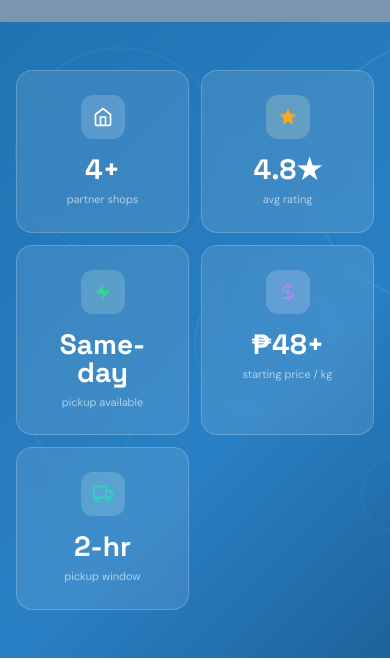
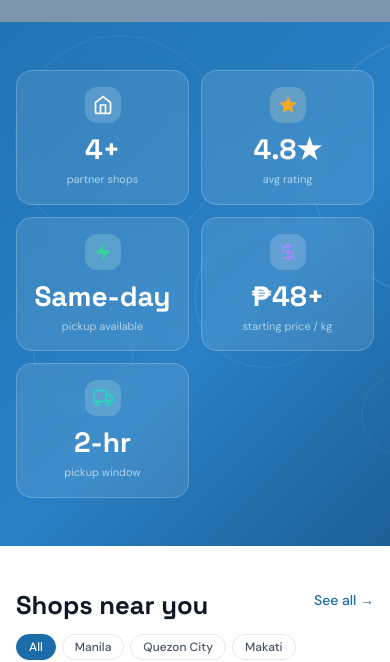
Before and after one commit to carlosaculsan-ui/LabadaGo, a React (Vite) app: page / in a window 390 px wide. Shown: the part 822-1484 px from the top of the page. Built offline with nearby package versions, Linux system fonts and the light colour scheme; no server answers; the database is empty; grey boxes are pictures that could not be loaded.

Commit message:
fix: mobile layout — remove duplicate login, stack footer, fix stats strip overflow

```diff
--- a/src/components/Navbar.jsx
+++ b/src/components/Navbar.jsx
@@ -466,13 +466,7 @@ export default function Navbar() {
               <div className="h-px bg-[#e5e7eb] mx-2 my-1" />
               <button onClick={() => { setMobileMenuOpen(false); handleSignOut() }} className="w-full text-left px-4 py-3 text-sm text-red-400 hover:bg-red-50 rounded-xl transition-colors">Sign out</button>
             </div>
-          ) : (
-            <div className="border-t border-[#e5e7eb] p-3">
-              <Link to="/signin" onClick={() => setMobileMenuOpen(false)} className="block w-full text-center bg-[#1B6CA8] text-white font-semibold px-4 py-3 rounded-xl text-sm hover:bg-[#155a8a] transition-colors">
-                Login
-              </Link>
-            </div>
-          )}
+          ) : null}
         </div>
       )}
     </header>
--- a/src/layouts/RootLayout.jsx
+++ b/src/layouts/RootLayout.jsx
@@ -20,7 +20,7 @@ export default function RootLayout() {
     <>
       <Navbar />
       <WelcomeModal />
-      <main className="pt-[88px]">
+      <main className="pt-[88px] overflow-x-hidden">
         <Outlet />
       </main>
 
@@ -34,7 +34,7 @@ export default function RootLayout() {
               Pickup, wash, and delivery — connecting you with verified local laundry shops across the Philippines.
             </p>
           </div>
-          <div className="grid grid-cols-3 gap-6 md:flex md:gap-12 md:shrink-0">
+          <div className="grid grid-cols-1 gap-8 sm:grid-cols-3 sm:gap-6 md:flex md:gap-12 md:shrink-0">
             {Object.entries(FOOTER_LINKS).map(([heading, links]) => (
               <div key={heading}>
                 <p className="text-[10px] font-semibold uppercase tracking-[0.1em] text-white/40 mb-4">
--- a/src/pages/Home.jsx
+++ b/src/pages/Home.jsx
@@ -352,10 +352,10 @@ export default function Home() {
         </div>
 
         <div className="relative z-10 max-w-[1280px] mx-auto px-4 md:px-8">
-          <div className={`grid gap-3 md:gap-4 ${showPersonalStat ? 'grid-cols-2 md:grid-cols-3 xl:grid-cols-6' : 'grid-cols-2 md:grid-cols-5'}`}>
+          <div className={`grid gap-3 md:gap-4 ${showPersonalStat ? 'grid-cols-2 sm:grid-cols-3 md:grid-cols-3 xl:grid-cols-6' : 'grid-cols-2 sm:grid-cols-3 md:grid-cols-5'}`}>
 
-            <div className="bg-white/10 border border-white/20 rounded-2xl px-6 py-6 flex flex-col items-center text-center hover:bg-white/20 hover:-translate-y-1 transition-all duration-200 cursor-default backdrop-blur-sm">
-              <div className="w-11 h-11 rounded-xl bg-[#DBEAFE]/20 flex items-center justify-center mb-4">
+            <div className="bg-white/10 border border-white/20 rounded-2xl px-3 py-4 sm:px-6 sm:py-6 flex flex-col items-center text-center hover:bg-white/20 hover:-translate-y-1 transition-all duration-200 cursor-default backdrop-blur-sm">
+              <div className="w-9 h-9 sm:w-11 sm:h-11 rounded-xl bg-[#DBEAFE]/20 flex items-center justify-center mb-3 sm:mb-4">
                 <svg viewBox="0 0 24 24" fill="none" stroke="white" strokeWidth="2" className="w-5 h-5">
                   <path d="M3 9l9-7 9 7v11a2 2 0 01-2 2H5a2 2 0 01-2-2z"/><polyline points="9,22 9,12 15,12 15,22"/>
                 </svg>
@@ -364,8 +364,8 @@ export default function Home() {
               <p className="text-[11px] text-white/60 mt-2">partner shops</p>
             </div>
 
-            <div className="bg-white/10 border border-white/20 rounded-2xl px-6 py-6 flex flex-col items-center text-center hover:bg-white/20 hover:-translate-y-1 transition-all duration-200 cursor-default backdrop-blur-sm">
-              <div className="w-11 h-11 rounded-xl bg-[#FEF3C7]/20 flex items-center justify-center mb-4">
+            <div className="bg-white/10 border border-white/20 rounded-2xl px-3 py-4 sm:px-6 sm:py-6 flex flex-col items-center text-center hover:bg-white/20 hover:-translate-y-1 transition-all duration-200 cursor-default backdrop-blur-sm">
+              <div className="w-9 h-9 sm:w-11 sm:h-11 rounded-xl bg-[#FEF3C7]/20 flex items-center justify-center mb-3 sm:mb-4">
                 <svg viewBox="0 0 24 24" fill="#F5A623" className="w-5 h-5">
                   <path d="M12 2l3.09 6.26L22 9.27l-5 4.87 1.18 6.88L12 17.77l-6.18 3.25L7 14.14 2 9.27l6.91-1.01L12 2z"/>
                 </svg>
@@ -374,8 +374,8 @@ export default function Home() {
               <p className="text-[11px] text-white/60 mt-2">avg rating</p>
             </div>
 
-            <div className="bg-white/10 border border-white/20 rounded-2xl px-6 py-6 flex flex-col items-center text-center hover:bg-white/20 hover:-translate-y-1 transition-all duration-200 cursor-default backdrop-blur-sm">
-              <div className="w-11 h-11 rounded-xl bg-[#D1FAE5]/20 flex items-center justify-center mb-4">
+            <div className="bg-white/10 border border-white/20 rounded-2xl px-3 py-4 sm:px-6 sm:py-6 flex flex-col items-center text-center hover:bg-white/20 hover:-translate-y-1 transition-all duration-200 cursor-default backdrop-blur-sm">
+              <div className="w-9 h-9 sm:w-11 sm:h-11 rounded-xl bg-[#D1FAE5]/20 flex items-center justify-center mb-3 sm:mb-4">
                 <svg viewBox="0 0 24 24" fill="#34D399" className="w-5 h-5">
                   <path d="M13 2L3 14h9l-1 8 10-12h-9l1-8z"/>
                 </svg>
@@ -384,8 +384,8 @@ export default function Home() {
               <p className="text-[11px] text-white/60 mt-2">pickup available</p>
             </div>
 
-            <div className="bg-white/10 border border-white/20 rounded-2xl px-6 py-6 flex flex-col items-center text-center hover:bg-white/20 hover:-translate-y-1 transition-all duration-200 cursor-default backdrop-blur-sm">
-              <div className="w-11 h-11 rounded-xl bg-[#EDE9FE]/20 flex items-center justify-center mb-4">
+            <div className="bg-white/10 border border-white/20 rounded-2xl px-3 py-4 sm:px-6 sm:py-6 flex flex-col items-center text-center hover:bg-white/20 hover:-translate-y-1 transition-all duration-200 cursor-default backdrop-blur-sm">
+              <div className="w-9 h-9 sm:w-11 sm:h-11 rounded-xl bg-[#EDE9FE]/20 flex items-center justify-center mb-3 sm:mb-4">
                 <svg viewBox="0 0 24 24" fill="none" stroke="#A78BFA" strokeWidth="2" className="w-5 h-5">
                   <line x1="12" y1="1" x2="12" y2="23"/><path d="M17 5H9.5a3.5 3.5 0 000 7h5a3.5 3.5 0 010 7H6"/>
                 </svg>
@@ -394,8 +394,8 @@ export default function Home() {
               <p className="text-[11px] text-white/60 mt-2">starting price / kg</p>
             </div>
 
-            <div className="bg-white/10 border border-white/20 rounded-2xl px-6 py-6 flex flex-col items-center text-center hover:bg-white/20 hover:-translate-y-1 transition-all duration-200 cursor-default backdrop-blur-sm">
-              <div className="w-11 h-11 rounded-xl bg-[#CCFBF1]/20 flex items-center justify-center mb-4">
+            <div className="bg-white/10 border border-white/20 rounded-2xl px-3 py-4 sm:px-6 sm:py-6 flex flex-col items-center text-center hover:bg-white/20 hover:-translate-y-1 transition-all duration-200 cursor-default backdrop-blur-sm">
+              <div className="w-9 h-9 sm:w-11 sm:h-11 rounded-xl bg-[#CCFBF1]/20 flex items-center justify-center mb-3 sm:mb-4">
                 <svg viewBox="0 0 24 24" fill="none" stroke="#2DD4BF" strokeWidth="2" className="w-5 h-5">
                   <rect x="1" y="3" width="15" height="13"/><polygon points="16,8 20,8 23,11 23,16 16,16 16,8"/><circle cx="5.5" cy="18.5" r="2.5"/><circle cx="18.5" cy="18.5" r="2.5"/>
                 </svg>
@@ -405,8 +405,8 @@ export default function Home() {
             </div>
 
             {showPersonalStat && (
-              <div className="bg-white/10 border border-white/20 rounded-2xl px-6 py-6 flex flex-col items-center text-center hover:bg-white/20 hover:-translate-y-1 transition-all duration-200 cursor-default backdrop-blur-sm">
-                <div className="w-11 h-11 rounded-xl bg-[#FEE2E2]/20 flex items-center justify-center mb-4">
+              <div className="bg-white/10 border border-white/20 rounded-2xl px-3 py-4 sm:px-6 sm:py-6 flex flex-col items-center text-center hover:bg-white/20 hover:-translate-y-1 transition-all duration-200 cursor-default backdrop-blur-sm">
+                <div className="w-9 h-9 sm:w-11 sm:h-11 rounded-xl bg-[#FEE2E2]/20 flex items-center justify-center mb-3 sm:mb-4">
                   <svg viewBox="0 0 24 24" fill="none" stroke="#FCA5A5" strokeWidth="2" className="w-5 h-5">
                     <path d="M9 11l3 3L22 4"/><path d="M21 12v7a2 2 0 01-2 2H5a2 2 0 01-2-2V5a2 2 0 012-2h11"/>
                   </svg>
```
